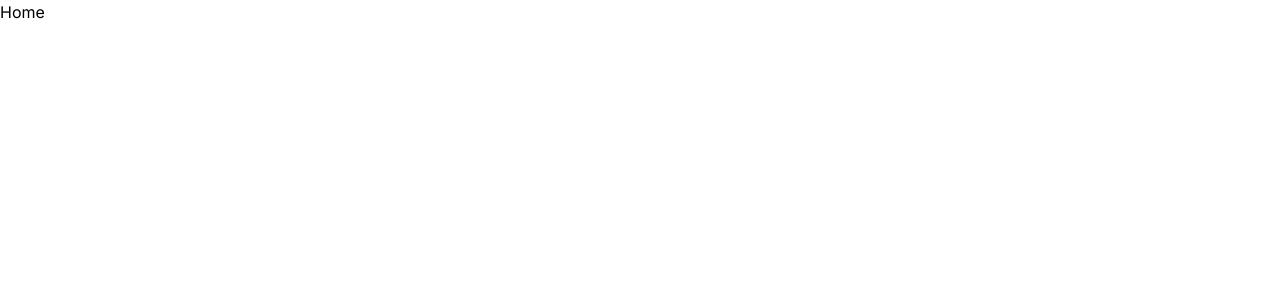
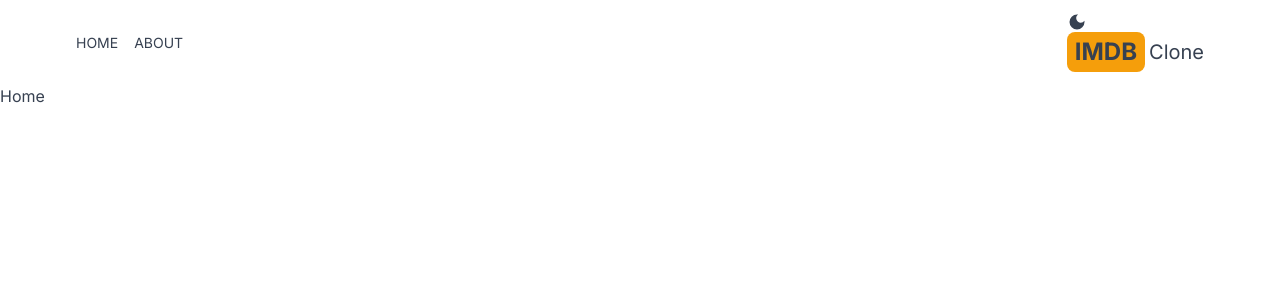
Before and after one commit to Yashv402/IMDB_clone, a Next.js app: page / in a window 1280 px wide. Shown: the top 300 px of the page. Built offline with nearby package versions, Linux system fonts and the light colour scheme.

Commit message:
add mode function

```diff
--- /dev/null
+++ b/src/app/Provider.jsx
@@ -0,0 +1,14 @@
+'use client';
+
+import React from 'react'
+import { ThemeProvider } from 'next-themes'
+
+export default function Provider({children}) {
+  return (
+    <ThemeProvider defaultTheme ='system' attribute = 'class'>
+        <div className="text-gray-700 dark:text-gray-200 dark:bg-gray-700 min-h-screen select-none transition-colors duration-300">
+            {children}
+        </div>
+    </ThemeProvider>
+  )
+}
--- a/src/app/layout.js
+++ b/src/app/layout.js
@@ -1,5 +1,7 @@
 import { Inter } from "next/font/google";
 import "./globals.css";
+import Header from "@/components/Header";
+import Provider from "@/app/Provider";
 
 const inter = Inter({ subsets: ["latin"] });
 
@@ -11,7 +13,13 @@
 export default function RootLayout({ children }) {
   return (
     <html lang="en">
-      <body className={inter.className}>{children}</body>
+      <body className={inter.className}>
+        <Provider>
+          <Header/>
+          {children}
+        </Provider>
+
+        </body>
     </html>
   );
 }
--- /dev/null
+++ b/src/components/DarkModeSwitch.jsx
@@ -0,0 +1,31 @@
+"use client";
+
+import React, { useEffect, useState } from "react";
+import { MdLightMode, MdDarkMode } from "react-icons/md";
+import { useTheme } from "next-themes";
+
+function DarkModeSwitch() {
+  const { theme, setTheme, systemTheme } = useTheme();
+  const [mounted, setMounted] = useState(false);
+  const currentTheme = theme === "system" ? systemTheme : theme;
+  useEffect(() => setMounted(true), []);
+
+  return (
+    <div>
+      {mounted &&
+        (currentTheme === "dark" ? (
+          <MdLightMode
+            onClick={() => setTheme("light")}
+            className="text-xl cursor-pointer hover:text-amber-500"
+          />
+        ) : (
+          <MdDarkMode
+            onClick={() => setTheme("dark")}
+            className="text-xl cursor-pointer hover:text-amber-500"
+          />
+        ))}
+    </div>
+  );
+}
+
+export default DarkModeSwitch;
--- /dev/null
+++ b/src/components/Header.jsx
@@ -0,0 +1,28 @@
+"use client"
+
+import React from 'react';
+import MenuItem from './MenuItem';
+import { AiFillHome} from "react-icons/ai";
+import { FaCircleInfo } from "react-icons/fa6";
+import Link from 'next/link';
+import DarkModeSwitch from './DarkModeSwitch';
+
+function Header() {
+  return (
+    <div className='flex justify-between items-center p-3 max-w-6xl mx-auto'>
+        <div className=" flex gap-4">
+            <MenuItem title="home" address="/" Icon={AiFillHome}/>
+            <MenuItem title="about" address="/about" Icon ={FaCircleInfo}/>
+        </div>
+        <div className=''>
+          <DarkModeSwitch/>
+        <Link href="/" className=" flex gap-1 items-center">
+            <span className='text-2xl font-bold bg-amber-500 py-1 px-2 rounded-lg'>IMDB</span>
+            <span className='text-xl hidden sm:inline'>Clone</span>
+        </Link>
+        </div>
+    </div>
+  )
+}
+
+export default Header
--- /dev/null
+++ b/src/components/MenuItem.jsx
@@ -0,0 +1,14 @@
+import React from 'react';
+import Link from 'next/link';
+
+const MenuItem = ({title, address, Icon}) => {
+  return (
+    <Link href={address} className='hover:text-amber-500'>
+        <Icon className ="text-2xl sm:hidden"/>
+        <p className='uppercase hidden sm:inline text-sm'>{title}</p>
+    </Link>
+
+  )
+};
+
+export default MenuItem
--- a/tailwind.config.js
+++ b/tailwind.config.js
@@ -15,4 +15,5 @@
     },
   },
   plugins: [],
+  darkMode: 'class',
 };
```
